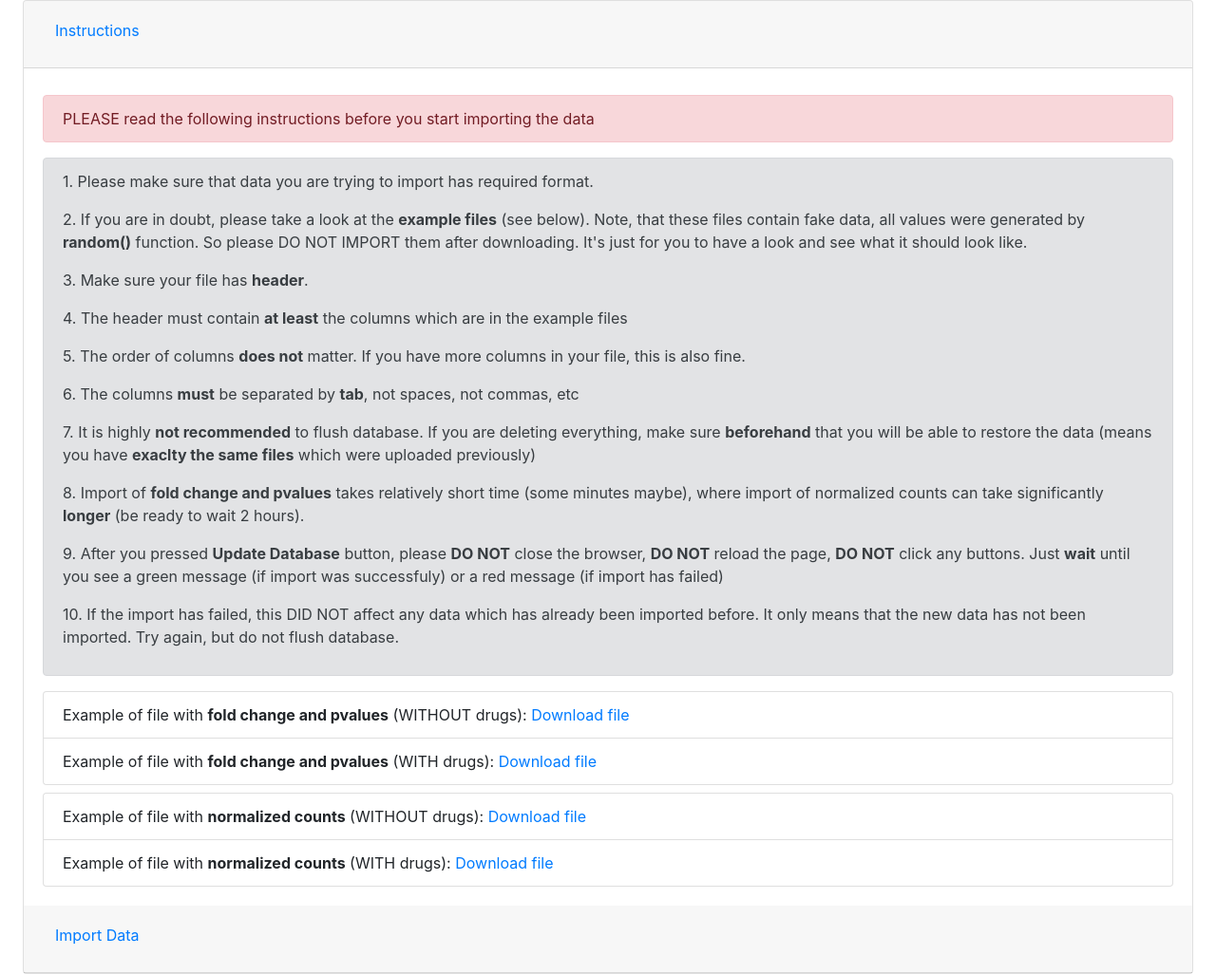
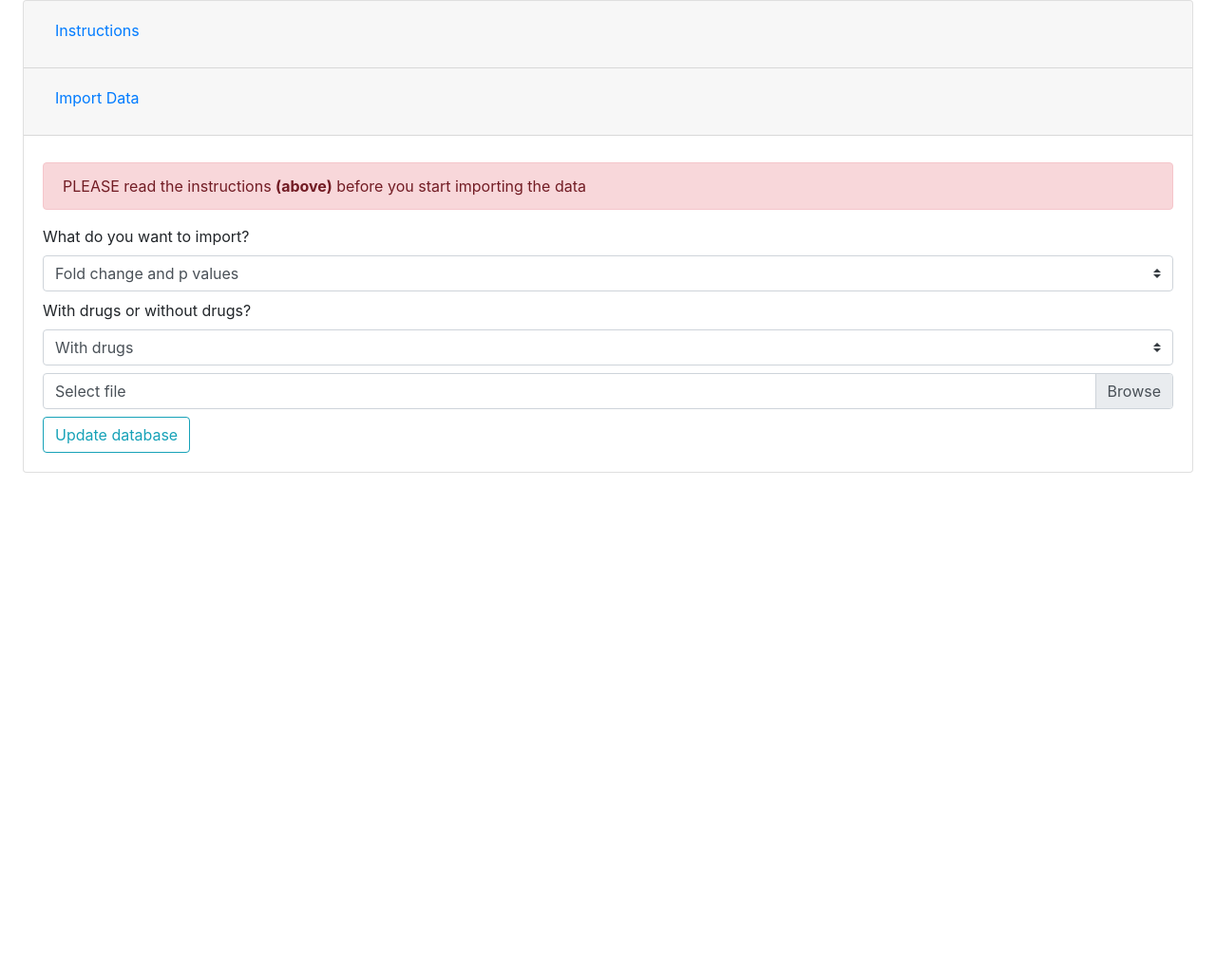
Before and after one commit to kate-v-stepanova/crispr_analysis, a Flask app: page /data_import in a window 1280 px wide. Shown: the part 56-1082 px from the top of the page at 95% size. After the commit the page ends 554 px from the top, so only its background shows below. Run offline with Flask 2, Linux system fonts and the light colour scheme; data that the repository does not hold is empty; some libraries are stand-ins or nearby versions.

Commit message:
Imprt page: warning about instructions

```diff
--- a/templates/data_import.html
+++ b/templates/data_import.html
@@ -12,11 +12,8 @@
           {% if plot_series %} area-expanded="true" {% endif %}>Instructions</button>
       </h5>
     </div>
-    <div id="instructions" class="collapse show" area-labelledby="help_header" data-parent="#accordion">
+    <div id="instructions" class="collapse" area-labelledby="help_header" data-parent="#accordion">
       <div class="card-body">
-        <div class="alert alert-danger mt-2" role="alert">
-          PLEASE read the following instructions before you start importing the data
-        </div>
         <div class="alert alert-secondary" role="alert">
           <p>1. Please make sure that data you are trying to import has required format.</p>
           <p>2. If you are in doubt, please take a look at the <b>example files</b> (see below).
@@ -60,10 +57,14 @@
           {% if not plot_series %} aria-expanded="true" {% endif %}>Import Data</button>
       </h5>
     </div>
-    <div id="data_import" class="collapse" area-labelledby="import_header" data-parent="#accordion">
+    <div id="data_import" class="collapse show" area-labelledby="import_header" data-parent="#accordion">
       <div class="card-body">
+        <form action="" method="POST" enctype="multipart/form-data" id="import_form">
 
-        <form action="" method="POST" enctype="multipart/form-data" id="import_form">
+        <div class="alert alert-danger mt-2" role="alert">
+          PLEASE read the instructions <b>(above)</b> before you start importing the data
+        </div>
+
           <label for="data_type">What do you want to import?</label>
           <select name="data_type" class="custom-select mb-2" id="data_type">
             <option value="fold_changes" {% if selected_data_type=="fold_changes" %}selected{% endif %}>Fold change and p values</option>
```
